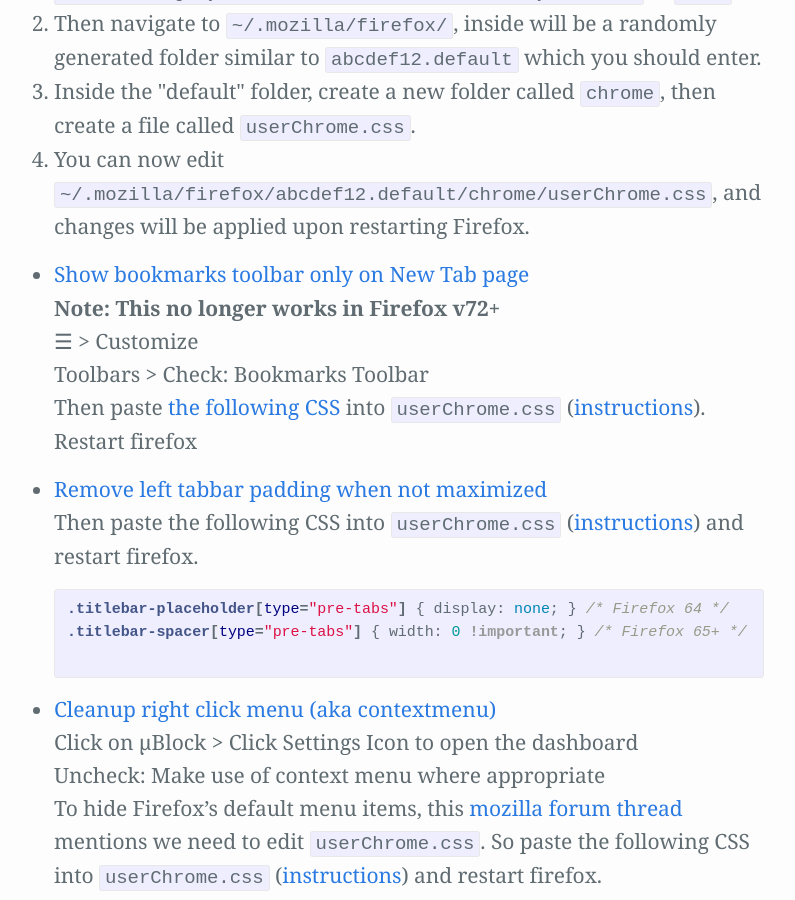
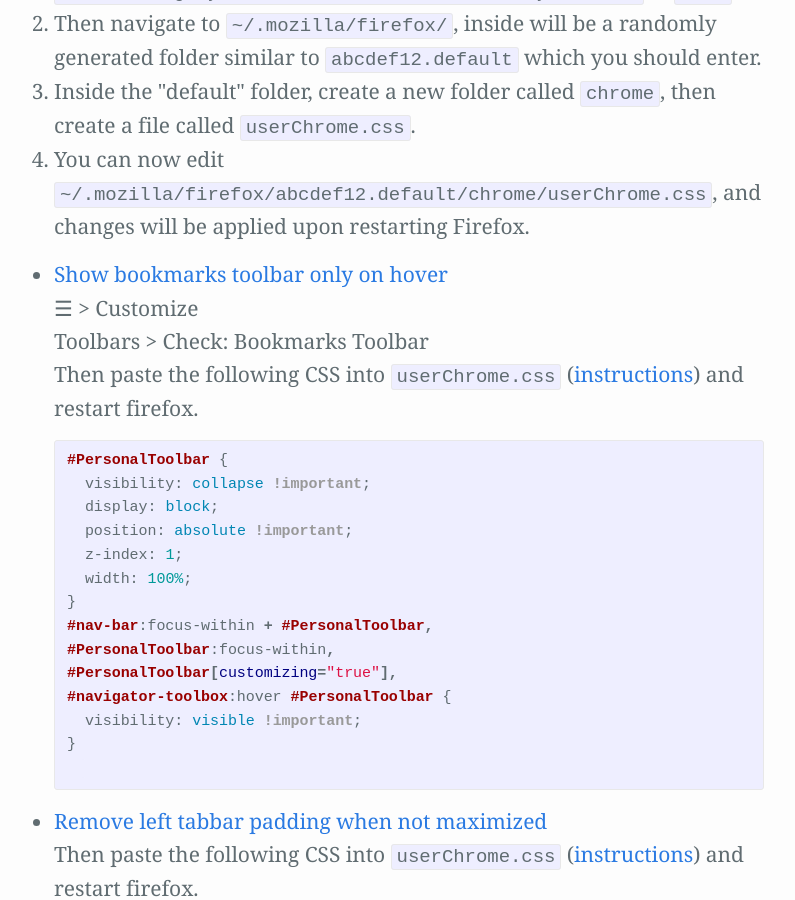
Before and after one commit to Zren/zren.github.io, a Jekyll site: the page built from kde_tips/tips.md, in a window 1280 px wide and 900 px high, scrolled down 12775 px. Shown: the whole window, without its empty margins (246-1041 px from the left). Built offline with Jekyll 4.4.1, drawn with Linux system fonts in a browser that asks for light colours; our own code applies the rules of GitHub Pages for plain Markdown files.

Commit message:
Workaround for Firefox v72. Show bookmarks toolbar on hover.

```diff
--- a/kde_tips/tips.md
+++ b/kde_tips/tips.md
@@ -482,12 +482,25 @@
 
 <ul>
 
-{% capture label %}Show bookmarks toolbar only on New Tab page{% endcapture %}{% capture contents %}
-  **Note: This no longer works in Firefox v72+**
+{% capture label %}Show bookmarks toolbar only on hover{% endcapture %}{% capture contents %}
   ☰ > Customize
   Toolbars > Check: Bookmarks Toolbar
-  Then paste [the following CSS](https://github.com/Timvde/UserChrome-Tweaks/blob/master/toolbars/show-bookmarks-only-on-newtab.css) into `userChrome.css` ([instructions](#firefox-userchromecss)).
-  Restart firefox
+  Then paste the following CSS into `userChrome.css` ([instructions](#firefox-userchromecss)) and restart firefox.
+  {% highlight css %}
+#PersonalToolbar {
+  visibility: collapse !important;
+  display: block;
+  position: absolute !important;
+  z-index: 1;
+  width: 100%;
+}
+#nav-bar:focus-within + #PersonalToolbar,
+#PersonalToolbar:focus-within,
+#PersonalToolbar[customizing="true"],
+#navigator-toolbox:hover #PersonalToolbar {
+  visibility: visible !important;
+}
+  {% endhighlight %}
 {% endcapture%}{% include tip.html label=label contents=contents %}
 
 {% capture label %}Remove left tabbar padding when not maximized{% endcapture %}{% capture contents %}
```
